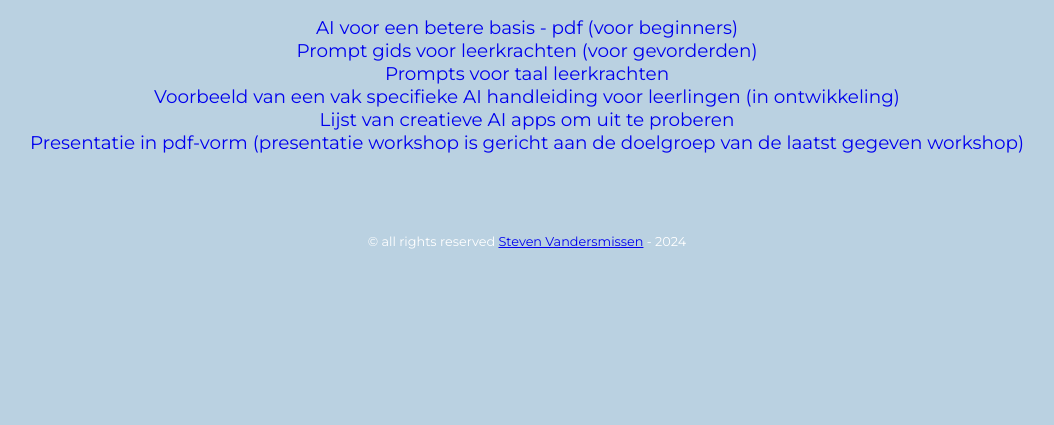
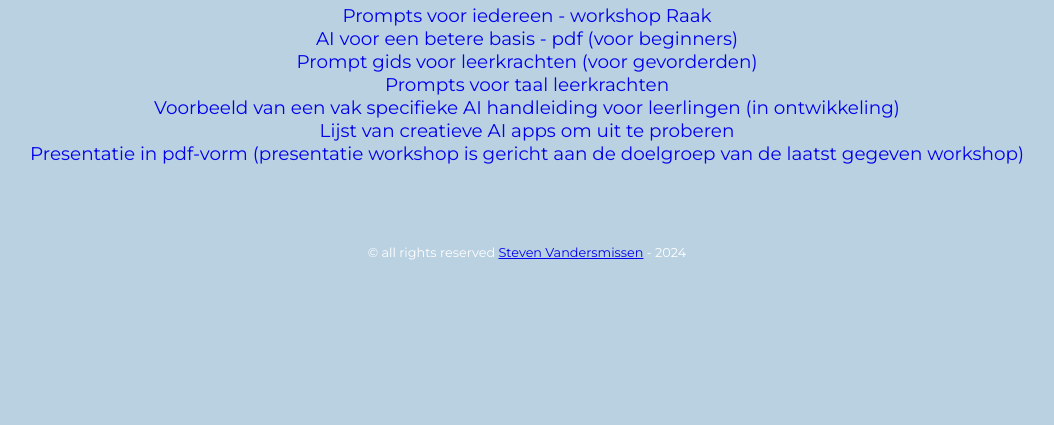
Before and after one commit to stevenvandersmissen/aischool, a plain HTML site: page index.html in a window 1280 px wide. Shown: the part 375-800 px from the top of the page, without its empty margins (113-1167 px from the left). Drawn offline with nearby package versions, Linux system fonts and the light colour scheme.

Commit message:
Update index.html

```diff
--- a/index.html
+++ b/index.html
@@ -17,6 +17,7 @@
         <main>
             <h2>Lijst van documenten</h2>
             <ul id="docList">
+                <li><a href="raak.html">Prompts voor iedereen - workshop Raak</a></li>
                 <li><a href="docs/AI voor een betere basis.pdf">AI voor een betere basis - pdf (voor beginners)</a></li>
                 <li><a href="https://new.express.adobe.com/webpage/ECaVrU4hG6Ke5">Prompt gids voor leerkrachten (voor gevorderden)</a></li>
                 <li><a href="https://new.express.adobe.com/webpage/OjupYz4VkS5Ig">Prompts voor taal leerkrachten</a></li>
```
